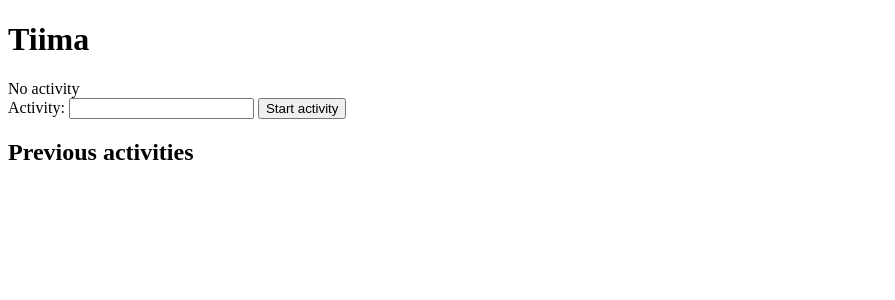
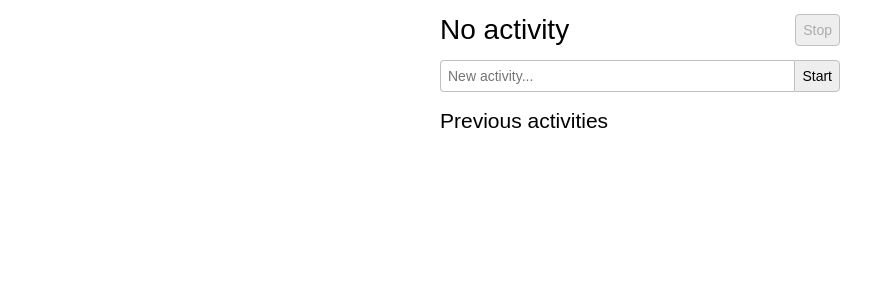
Before and after one commit to siiptuo/taimio-spa, a PHP site: page / in a window 1280 px wide. Shown: the top 300 px of the page, without its empty margins (0-895 px from the left). Run offline with PHP 8.4, Linux system fonts and the light colour scheme; data that the repository does not hold is empty; some libraries are stand-ins or nearby versions.

Commit message:
Add simple CSS styling

```diff
--- a/index.php
+++ b/index.php
@@ -21,21 +21,70 @@ foreach ($pdo->query('SELECT * FROM activity ORDER BY started_at DESC') as $row)
         <title>Tiima</title>
         <meta charset="UTF-8">
         <meta name="viewport" content="width=device-width, initial-scale=1">
+        <style>
+            body {
+                font-family: sans-serif;
+                font-size: 14px;
+                max-width: 400px;
+                margin: 0 auto;
+                padding: 1em;
+            }
+            h1, h2 {
+                font-weight: normal;
+            }
+            button {
+                border: 1px solid silver;
+                background-color: #eee;
+                border-radius: 4px;
+                padding: 0.5em;
+                font: inherit;
+            }
+            .current-activity-display {
+                display: flex;
+                margin-bottom: 1em;
+            }
+            .current-activity-display h1 {
+                flex-grow: 1;
+                margin: 0;
+            }
+            .start-activity-form {
+                display: flex;
+            }
+            .start-activity-form input {
+                flex: 1;
+                padding: 0.5em;
+                background-color: white;
+                border: 1px solid silver;
+                border-right: none;
+                border-radius: 4px 0 0 4px;
+                font: inherit;
+            }
+            .start-activity-form button {
+                border-top-left-radius: 0;
+                border-bottom-left-radius: 0;
+            }
+            .activity-list {
+                border-spacing: 0.5em 0.5em;
+                border-collapse: separate;
+            }
+        </style>
     </head>
     <body>
-        <h1>Tiima</h1>
 <?php if (isset($currentActivity)): ?>
-    <form method="POST" action="stop_activity.php">
+    <form method="POST" action="stop_activity.php" class="current-activity-display">
+        <h1><?= htmlspecialchars($currentActivity['title']) ?></h1>
         <input type="hidden" name="id" value="<?= $currentActivity['id'] ?>">
-        <span>Current activity: <?= htmlspecialchars($currentActivity['title']) ?></span>
         <button type="submit">Stop</button>
     </form>
 <?php else: ?>
-    <div>No activity</div>
+    <div class="current-activity-display">
+        <h1>No activity</h1>
+        <button type="submit" disabled>Stop</button>
+    </div>
 <?php endif; ?>
-<form method="POST" action="start_activity.php">
-    <label>Activity: <input type="text" name="title"></label>
-    <button type="submit">Start activity</button>
+<form method="POST" action="start_activity.php" class="start-activity-form">
+    <input type="text" name="title" placeholder="New activity...">
+    <button type="submit">Start</button>
 </form>
 <h2>Previous activities</h2>
 <?php foreach ($activities as $activity): ?>
@@ -46,7 +95,7 @@ foreach ($pdo->query('SELECT * FROM activity ORDER BY started_at DESC') as $row)
             </table>
         <?php endif; ?>
         <h3><?= $activity['started_at']->format('Y-m-d') ?></h3>
-        <table>
+        <table class="activity-list">
             <tbody>
     <?php endif; ?>
     <?php $lastDay = $currentDay; ?>
```
